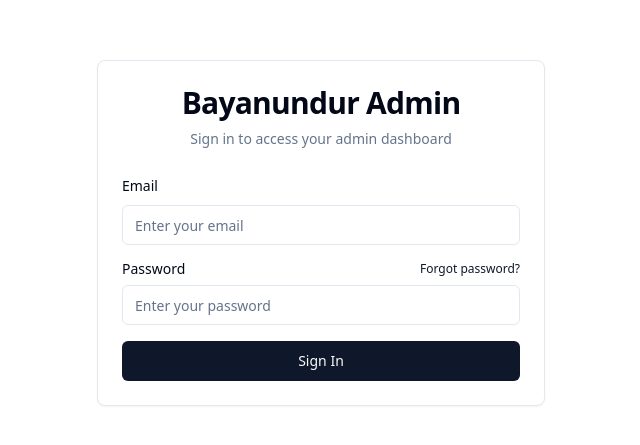
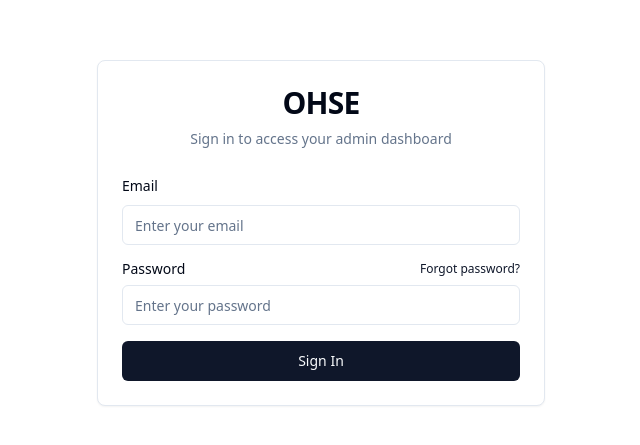
Before and after one commit to AriunboldGG/ohse-admin, a Next.js app: page / in a window 1280 px wide. Shown: the part 167-612 px from the top of the page, without its empty margins (319-959 px from the left). Built offline with nearby package versions, Linux system fonts and the light colour scheme; no server answers.

Commit message:
updated admin

```diff
--- a/app/admin/quotes/page.tsx
+++ b/app/admin/quotes/page.tsx
@@ -94,7 +94,7 @@ export default function QuotesPage() {
   const [companyNote, setCompanyNote] = useState<string>("")
   const [companyName, setCompanyName] = useState<string>("БАЯН ӨНДӨР ХХК")
   const [companyAddress, setCompanyAddress] = useState<string>("УБ хот, Хан-Уул дүүрэг, 20-р хороо, Чингисийн өргөн чөлөө, Мишээл сити оффис М1 тауэр, 11 давхарт, 1107, 1108 тоот")
-  const [companyEmail, setCompanyEmail] = useState<string>("sales1@bayan-undur.mn")
+  const [companyEmail, setCompanyEmail] = useState<string>("sales1@ohse.mn")
   const [companyPhone, setCompanyPhone] = useState<string>("70118585")
   const [companyMobile, setCompanyMobile] = useState<string>("99080867")
   const [companyRegNumber, setCompanyRegNumber] = useState<string>("5332044")
@@ -117,7 +117,7 @@ export default function QuotesPage() {
       setCompanyName((selectedQuote as any).companyName || "БАЯН ӨНДӨР ХХК")
       setCompanyNote((selectedQuote as any).companyNote || "")
       setCompanyAddress((selectedQuote as any).companyAddress || "УБ хот, Хан-Уул дүүрэг, 20-р хороо, Чингисийн өргөн чөлөө, Мишээл сити оффис М1 тауэр, 11 давхарт, 1107, 1108 тоот")
-      setCompanyEmail((selectedQuote as any).companyEmail || "sales1@bayan-undur.mn")
+      setCompanyEmail((selectedQuote as any).companyEmail || "sales1@ohse.mn")
       setCompanyPhone((selectedQuote as any).companyPhone || "70118585")
       setCompanyMobile((selectedQuote as any).companyMobile || "99080867")
       setCompanyRegNumber((selectedQuote as any).companyRegNumber || "5332044")
@@ -168,7 +168,7 @@ export default function QuotesPage() {
       setCompanyName("БАЯН ӨНДӨР ХХК")
       setCompanyNote("")
       setCompanyAddress("УБ хот, Хан-Уул дүүрэг, 20-р хороо, Чингисийн өргөн чөлөө, Мишээл сити оффис М1 тауэр, 11 давхарт, 1107, 1108 тоот")
-      setCompanyEmail("sales1@bayan-undur.mn")
+      setCompanyEmail("sales1@ohse.mn")
       setCompanyPhone("70118585")
       setCompanyMobile("99080867")
       setCompanyRegNumber("5332044")
--- a/app/api/products/[id]/route.ts
+++ b/app/api/products/[id]/route.ts
@@ -125,7 +125,7 @@ async function uploadImagesToStorage(files: File[]): Promise<string[]> {
         throw new Error(
           `Storage bucket "${bucket.name}" does not exist and could not be created automatically. ` +
           `Please enable Firebase Storage in Firebase Console: ` +
-          `https://console.firebase.google.com/project/bayanundur-backend/storage ` +
+          `https://console.firebase.google.com/project/ohse-backend/storage ` +
           `The bucket will be created automatically when you enable Storage.`
         );
       }
--- a/app/api/products/route.ts
+++ b/app/api/products/route.ts
@@ -152,7 +152,7 @@ async function uploadImagesToStorage(files: File[]): Promise<string[]> {
         throw new Error(
           `Storage bucket "${bucket.name}" does not exist and could not be created automatically. ` +
           `Please enable Firebase Storage in Firebase Console: ` +
-          `https://console.firebase.google.com/project/bayanundur-backend/storage ` +
+          `https://console.firebase.google.com/project/ohse-backend/storage ` +
           `The bucket will be created automatically when you enable Storage.`
         );
       }
--- a/app/layout.tsx
+++ b/app/layout.tsx
@@ -3,8 +3,8 @@ import './globals.css'
 import { Providers } from '@/components/providers'
 
 export const metadata: Metadata = {
-  title: 'Bayanundur Admin',
-  description: 'Bayanundur Admin Dashboard',
+  title: 'OHSE',
+  description: 'OHSE Dashboard',
 }
 
 export default function RootLayout({
--- a/app/page.tsx
+++ b/app/page.tsx
@@ -113,7 +113,7 @@ export default function LoginPage() {
     <main className="min-h-screen flex items-center justify-center bg-background p-4 sm:p-6">
       <Card className="w-full max-w-md">
         <CardHeader className="text-center space-y-2">
-          <CardTitle className="text-3xl">Bayanundur Admin</CardTitle>
+          <CardTitle className="text-3xl">OHSE</CardTitle>
           <CardDescription>
             Sign in to access your admin dashboard
           </CardDescription>
--- a/components/admin/sidebar.tsx
+++ b/components/admin/sidebar.tsx
@@ -76,7 +76,7 @@ export function Sidebar() {
   return (
     <div className="flex h-full w-64 flex-col border-r bg-card">
       <div className="flex h-16 items-center border-b px-4 sm:px-6">
-        <h1 className="text-lg sm:text-xl font-bold truncate">Bayanundur Admin</h1>
+        <h1 className="text-lg sm:text-xl font-bold truncate">OHSE</h1>
       </div>
       <nav className="flex-1 space-y-1 p-2 sm:p-4 overflow-y-auto">
         {navigation.map((item) => {
--- a/package.json
+++ b/package.json
@@ -1,5 +1,5 @@
 {
-  "name": "bayanundur-admin",
+  "name": "ohse-admin",
   "version": "0.1.0",
   "private": true,
   "scripts": {
```
Also changed, not shown: 2 other files (tests, documents, lock files or other folders).
